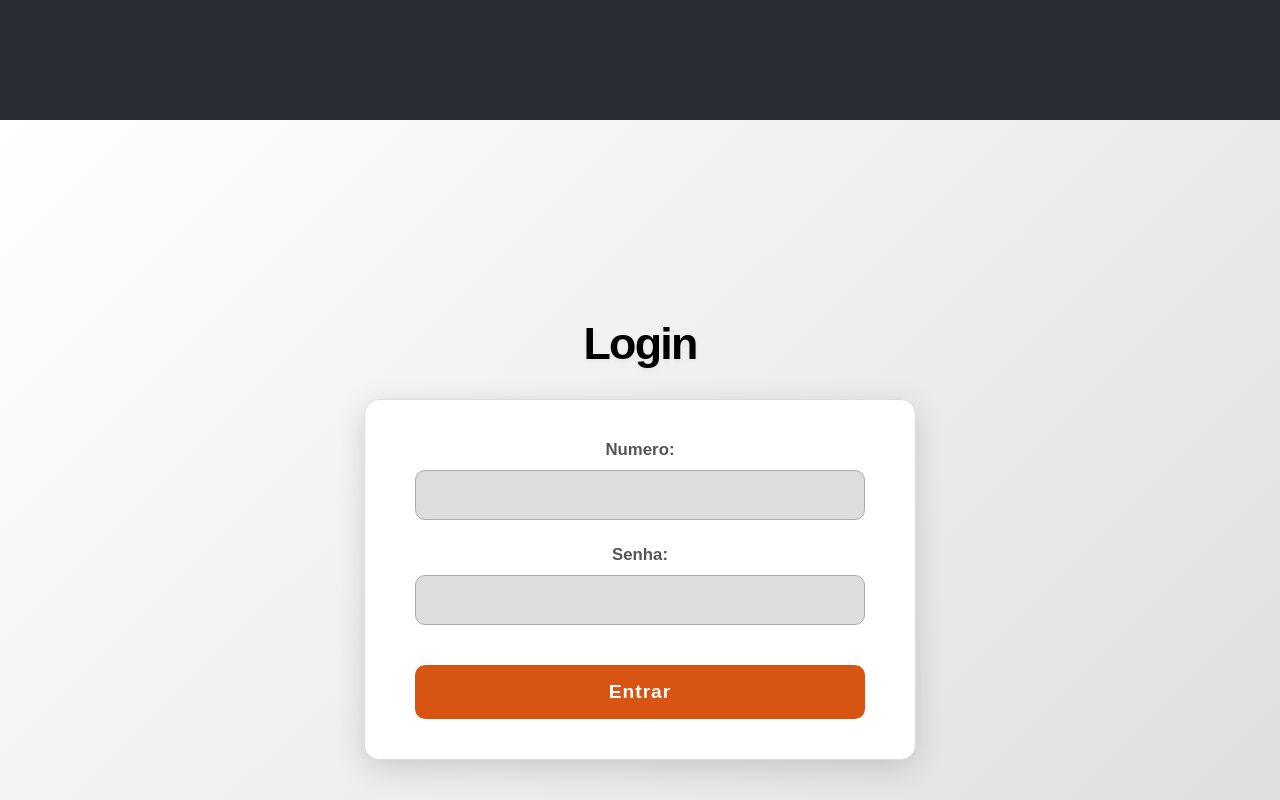
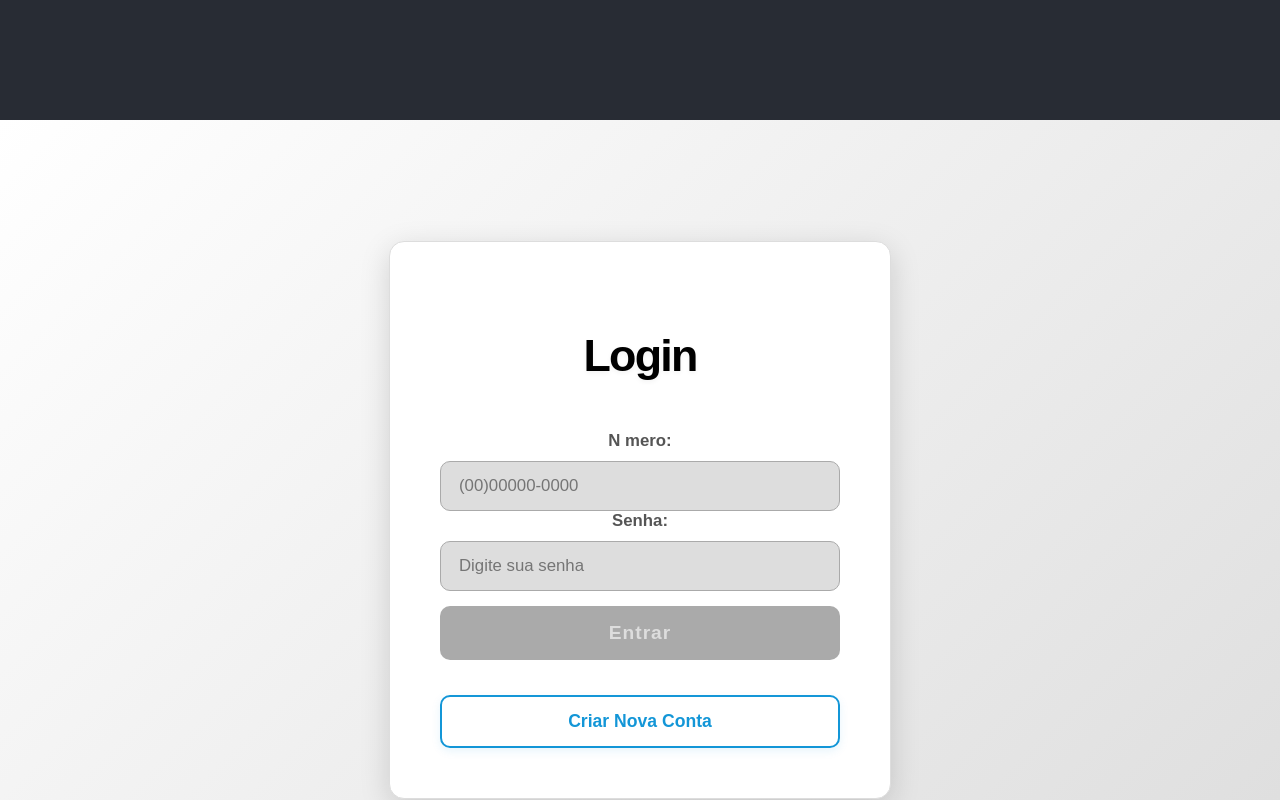
Before and after one commit to Rebert-Azevedo/app_delivery, a React (Create React App) app: page /login in a window 1280 px wide. Shown: the part 680-1480 px from the top of the page. Built offline with nearby package versions, Linux system fonts and the light colour scheme.

Commit message:
Atualização da tela de login e criação de usuários

```diff
--- a/package.json
+++ b/package.json
@@ -11,6 +11,7 @@
     "cors": "^2.8.5",
     "react": "^19.1.0",
     "react-dom": "^19.1.0",
+    "react-imask": "^7.6.1",
     "react-router-dom": "^7.7.0",
     "react-scripts": "5.0.1",
     "web-vitals": "^2.1.4"
--- a/src/hooks/useAuthHook.js
+++ b/src/hooks/useAuthHook.js
@@ -82,10 +82,34 @@ export function useAuth() {
     }
   };
 
+  const register = async (nm_cliente, numero, senha) => {
+    setLoading(true);
+    setError(null);
+    try {
+      const response = await api.post("/importData/login", {
+        dataRows: { nm_cliente, numero, senha },
+      });
+
+      if (response.data && response.data.error) {
+        throw new Error(response.data.error);
+      }
+
+      return true;
+    } catch (err) {
+      const errorMessage = err.response
+        ? err.response.data.error || err.response.statusText
+        : err.message;
+      setError(errorMessage);
+      return false;
+    } finally {
+      setLoading(false);
+    }
+  };
+
   const logout = () => {
     setUser(null);
     localStorage.removeItem("currentUser");
   };
 
-  return { user, login, logout, loading, error, api };
+  return { user, login, logout, register, loading, error, api };
 }
--- a/src/pages/Login/Login.js
+++ b/src/pages/Login/Login.js
@@ -2,17 +2,44 @@ import React, { useState } from "react";
 import { useAuth } from "../../hooks/useAuthHook";
 import styles from "./Login.module.css";
 
-function Login() {
+const formatPhoneNumber = (value) => {
+  if (!value) return "";
+  value = value.replace(/\D/g, "");
+
+  if (value.length > 11) {
+    value = value.substring(0, 11);
+  }
+
+  let formattedValue = "";
+  if (value.length > 0) {
+    formattedValue += `(${value.substring(0, 2)}`;
+    if (value.length > 2) {
+      formattedValue += `)${value.substring(2, 7)}`;
+      if (value.length > 7) {
+        formattedValue += `-${value.substring(7, 11)}`;
+      }
+    }
+  }
+  return formattedValue;
+};
+
+function LoginForm({ toggleView, login, loading, error }) {
   const [numero, setNumero] = useState("");
   const [senha, setSenha] = useState("");
 
-  const { login, loading, error } = useAuth();
+  const handleNumeroChange = (e) => {
+    const rawValue = e.target.value;
+    const formatted = formatPhoneNumber(rawValue);
+    setNumero(formatted);
+  };
 
   const handleLogin = async (e) => {
     e.preventDefault();
-
-    const success = await login(numero, senha);
-
+    if (numero.replace(/\D/g, "").length !== 11) {
+      console.error("Por favor, digite os 11 d gitos do telefone.");
+      return;
+    }
+    const success = await login(numero.replace(/\D/g, ""), senha);
     if (success) {
       console.log("Login bem-sucedido!");
     } else {
@@ -20,26 +47,33 @@ function Login() {
     }
   };
 
+  const isNumeroInvalid = numero.replace(/\D/g, "").length < 11;
+
   return (
-    <div className={styles.loginContainer}>
+    <div className={styles.loginForm}>
       <h2>Login</h2>
-      <form onSubmit={handleLogin} className={styles.loginForm}>
+      <form onSubmit={handleLogin}>
         <div className={styles.formGroup}>
-          <label htmlFor="numero">Numero:</label>
+          <label htmlFor="login-numero">N mero:</label>
           <input
             type="text"
-            id="numero"
+            id="login-numero"
+            placeholder="(00)00000-0000"
             value={numero}
-            onChange={(e) => setNumero(e.target.value)}
+            onChange={handleNumeroChange}
             required
-            className={styles.inputField}
+            maxLength="15"
+            className={`${styles.inputField} ${
+              isNumeroInvalid ? styles.inputError : ""
+            }`}
           />
         </div>
         <div className={styles.formGroup}>
-          <label htmlFor="senha">Senha:</label>
+          <label htmlFor="login-senha">Senha:</label>
           <input
             type="password"
-            id="senha"
+            id="login-senha"
+            placeholder="Digite sua senha"
             value={senha}
             onChange={(e) => setSenha(e.target.value)}
             required
@@ -49,14 +83,146 @@ function Login() {
         <button
           type="submit"
           className={styles.submitButton}
-          disabled={loading}
+          disabled={loading || isNumeroInvalid}
         >
           {loading ? "Entrando..." : "Entrar"}
         </button>
       </form>
       {error && <p className={styles.errorMessage}>{error}</p>}
+      <button
+        type="button"
+        className={styles.secondaryButton}
+        onClick={toggleView}
+      >
+        Criar Nova Conta
+      </button>
     </div>
   );
 }
 
-export default Login;
+function CreateUserForm({ toggleView, register, loading, error }) {
+  const [nm_cliente, setNm_cliente] = useState("");
+  const [numero, setNumero] = useState("");
+  const [senha, setSenha] = useState("");
+
+  const handleNumeroChange = (e) => {
+    const rawValue = e.target.value;
+    const formatted = formatPhoneNumber(rawValue);
+    setNumero(formatted);
+  };
+
+  const handleCreateUser = async (e) => {
+    e.preventDefault();
+    if (numero.replace(/\D/g, "").length !== 11) {
+      console.error("Por favor, digite os 11 d gitos do telefone.");
+      return;
+    }
+    const success = await register(
+      nm_cliente,
+      numero.replace(/\D/g, ""),
+      senha
+    );
+    if (success) {
+      console.log("Usu rio criado com sucesso!");
+      toggleView();
+    } else {
+      console.error(
+        "Falha ao criar usu rio. Verifique a mensagem de erro acima."
+      );
+    }
+  };
+
+  const isNumeroInvalid = numero.replace(/\D/g, "").length < 11;
+
+  return (
+    <div className={styles.loginForm}>
+      <h2>Criar Conta</h2>
+      <form onSubmit={handleCreateUser}>
+        <div className={styles.formGroup}>
+          <label htmlFor="create-nm_cliente">Nome:</label>
+          <input
+            placeholder="Digite seu nome"
+            id="create-nome"
+            value={nm_cliente}
+            onChange={(e) => setNm_cliente(e.target.value)}
+            required
+            className={styles.inputField}
+          />
+        </div>
+        <div className={styles.formGroup}>
+          <label htmlFor="create-numero">N mero:</label>
+          <input
+            placeholder="(00)00000-0000"
+            type="text"
+            id="create-numero"
+            value={numero}
+            onChange={handleNumeroChange}
+            required
+            maxLength="15"
+            className={`${styles.inputField} ${
+              isNumeroInvalid ? styles.inputError : ""
+            }`}
+          />
+        </div>
+        <div className={styles.formGroup}>
+          <label htmlFor="create-senha">Senha:</label>
+          <input
+            placeholder="Digite sua senha"
+            type="password"
+            id="create-senha"
+            value={senha}
+            onChange={(e) => setSenha(e.target.value)}
+            required
+            className={styles.inputField}
+          />
+        </div>
+        <button
+          type="submit"
+          className={styles.submitButton}
+          disabled={loading || isNumeroInvalid}
+        >
+          {loading ? "Criando..." : "Criar Conta"}
+        </button>
+      </form>
+      {error && <p className={styles.errorMessage}>{error}</p>}
+      <button
+        type="button"
+        className={styles.secondaryButton}
+        onClick={toggleView}
+      >
+        Voltar para Login
+      </button>
+    </div>
+  );
+}
+
+function App() {
+  const [isLoginView, setIsLoginView] = useState(true);
+  const { login, register, loading, error } = useAuth();
+
+  const toggleView = () => {
+    setIsLoginView(!isLoginView);
+  };
+
+  return (
+    <div className={styles.loginContainer}>
+      {isLoginView ? (
+        <LoginForm
+          toggleView={toggleView}
+          login={login}
+          loading={loading}
+          error={error}
+        />
+      ) : (
+        <CreateUserForm
+          toggleView={toggleView}
+          register={register}
+          loading={loading}
+          error={error}
+        />
+      )}
+    </div>
+  );
+}
+
+export default App;
--- a/src/pages/Login/Login.module.css
+++ b/src/pages/Login/Login.module.css
@@ -11,7 +11,7 @@
   color: var(--color-primary-gray);
 }
 
-.loginContainer h2 {
+.loginForm h2 {
   color: var(--color-black);
   margin-bottom: 30px;
   font-size: 2.8em;
@@ -23,14 +23,14 @@
 
 .loginForm {
   background-color: var(--color-white);
-  padding: 40px 50px;
+  padding: 50px 50px;
   border-radius: 15px;
   box-shadow: var(--shadow-medium);
-  max-width: 450px;
+  max-width: 400px;
   width: 100%;
   display: flex;
   flex-direction: column;
-  gap: 25px;
+  gap: 20px;
   border: 1px solid var(--color-white2);
 }
 
@@ -44,6 +44,16 @@
   color: var(--color-primary-gray);
   font-size: 1.05em;
   font-weight: 600;
+}
+
+input::-webkit-outer-spin-button,
+input::-webkit-inner-spin-button {
+  -webkit-appearance: none;
+  margin: 0;
+}
+
+input[type="number"] {
+  appearance: textfield;
 }
 
 .inputField {
@@ -62,6 +72,12 @@
   box-shadow: 0 0 0 4px rgba(19, 150, 215, 0.25);
   background-color: var(--color-white);
   outline: none;
+}
+
+.submitButton,
+.secondaryButton {
+  width: 100%;
+  box-sizing: border-box;
 }
 
 .submitButton {
@@ -94,6 +110,37 @@
   box-shadow: none;
 }
 
+.secondaryButton {
+  background-color: transparent;
+  color: var(--color-primary-blue);
+  padding: 14px 20px;
+  border: 2px solid var(--color-primary-blue);
+  border-radius: 10px;
+  font-size: 1.1em;
+  font-weight: 600;
+  cursor: pointer;
+  transition: background-color 0.3s ease-in-out, color 0.3s ease-in-out,
+    transform 0.15s ease-in-out, border-color 0.3s ease-in-out;
+  margin-top: 15px;
+  box-shadow: 0 3px 10px rgba(var(--color-primary-blue-rgb), 0.1);
+}
+
+.secondaryButton:hover {
+  background-color: var(--color-primary-blue);
+  color: var(--color-white);
+  transform: translateY(-2px);
+  box-shadow: 0 5px 15px rgba(var(--color-primary-blue-rgb), 0.2);
+}
+
+.secondaryButton:disabled {
+  background-color: var(--color-white2);
+  color: var(--color-gray);
+  border-color: var(--color-gray);
+  cursor: not-allowed;
+  transform: none;
+  box-shadow: none;
+}
+
 .errorMessage {
   color: var(--color-error);
   text-align: center;
--- a/src/styles/Global.css
+++ b/src/styles/Global.css
@@ -26,4 +26,8 @@
     var(--color-white),
     var(--color-white2)
   );
+
+  --color-primary-orange-rgb: 215, 84, 19;
+  --color-secondary-orange-rgb: 219, 122, 73;
+  --color-primary-blue-rgb: 19, 150, 215;
 }
```
Also changed, not shown: 1 other file (tests, documents, lock files or other folders).
